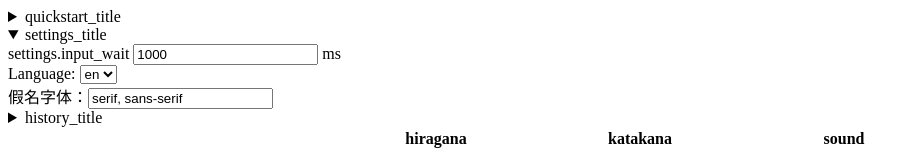
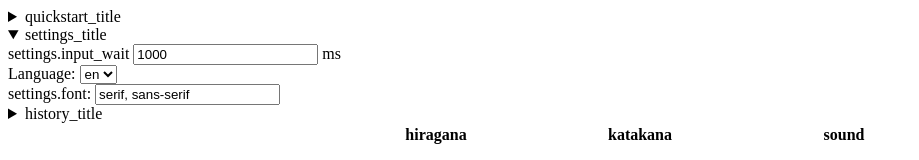
Before and after one commit to jerrylususu/gojuon-quiz, a Vue app: page / in a window 1280 px wide. Both pictures are taken after a click on the heading "settings_title". Shown: the top 160 px of the page, without its empty margins (0-919 px from the left). Built offline with nearby package versions, Linux system fonts and the light colour scheme.

Commit message:
(fix) mssing translation

```diff
--- a/src/components/GojuonQuiz.vue
+++ b/src/components/GojuonQuiz.vue
@@ -18,7 +18,7 @@
       </option>
     </select>
     <br />
-    假名字体：<input type="text" v-model="this.settings.font_css_str"/>
+    {{ t('settings.font') }}: <input type="text" v-model="this.settings.font_css_str"/>
 </details>
 
 <details>
--- a/src/locales/en.json
+++ b/src/locales/en.json
@@ -8,7 +8,8 @@
     ],
     "settings_title": "Settings",
     "settings": {
-      "input_wait": "Wait time after correct input"
+      "input_wait": "Wait time after correct input",
+      "font": "Font setting"
     },
     "history_title": "Stats",
     "history": {
--- a/src/locales/zh.json
+++ b/src/locales/zh.json
@@ -8,7 +8,8 @@
   ],
   "settings_title": "设置",
   "settings": {
-    "input_wait": "输入正确后等待时间"
+    "input_wait": "输入正确后等待时间",
+    "font": "假名字体"
   },
   "history_title": "历史数据",
   "history": {
```
